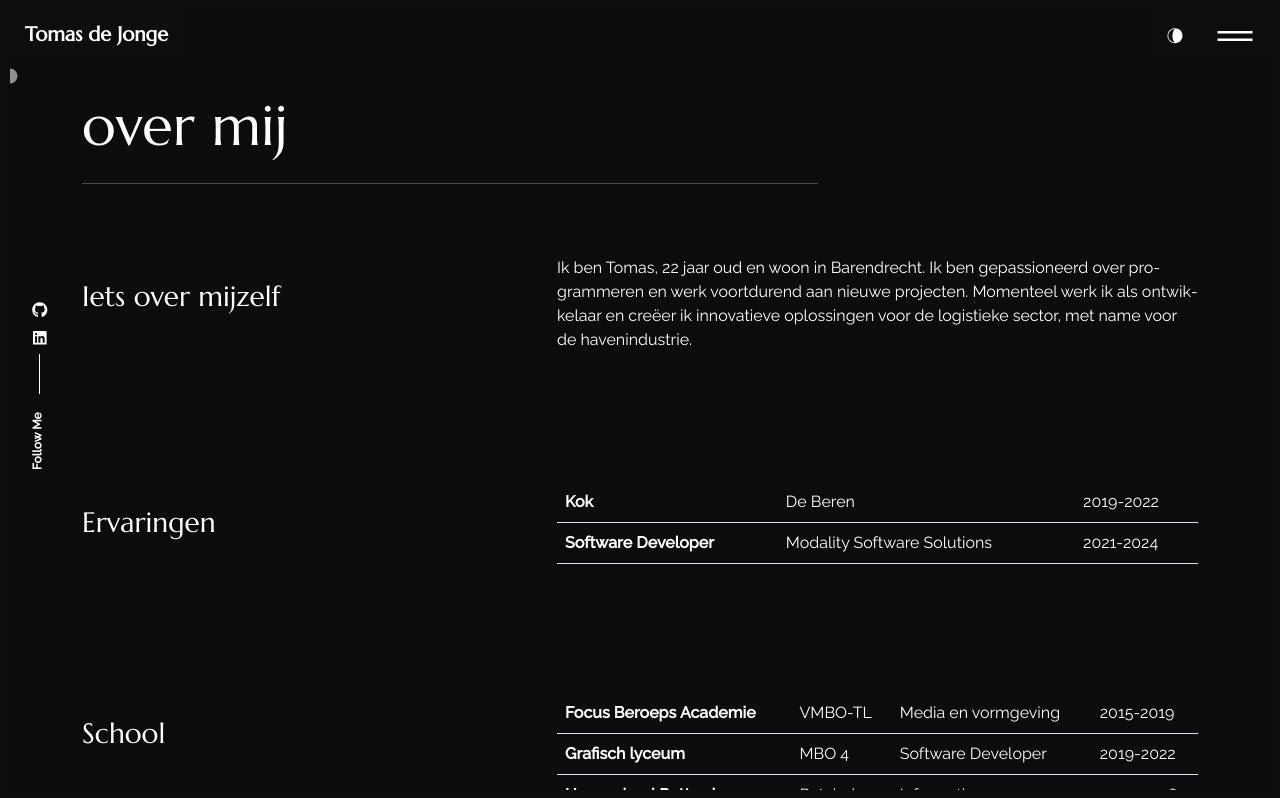
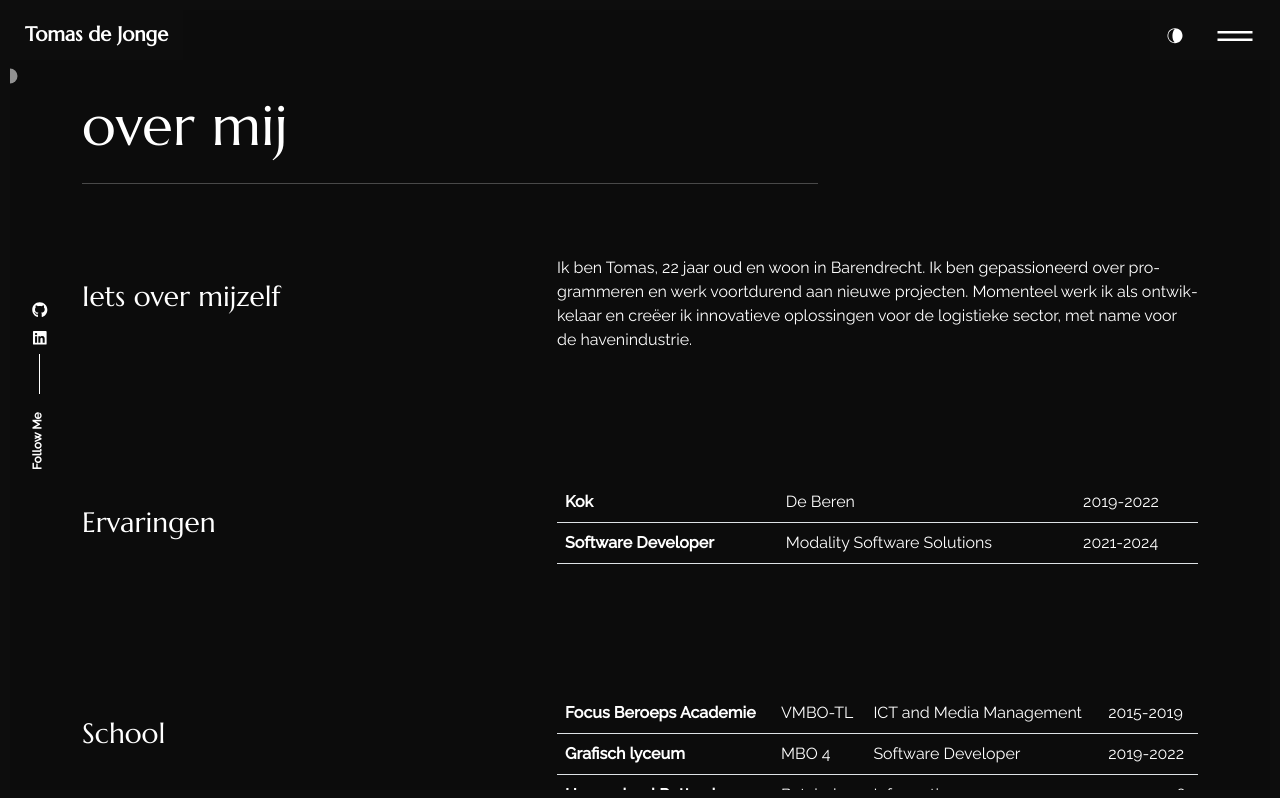
Before and after one commit to DevRobbinHood/portfolio, a React (Create React App) app: page /about in a window 1280 px wide. Shown: the top 798 px of the page. Built offline with nearby package versions, Linux system fonts and the light colour scheme.

Commit message:
Update content_option.js

```diff
--- a/src/content_option.js
+++ b/src/content_option.js
@@ -36,7 +36,7 @@ const worktimeline = [
 const schoolTimeLine = [
     {
         school: "Focus Beroeps Academie",
-        type: "Media en vormgeving",
+        type: "ICT and Media Management",
         degree: "VMBO-TL",
         date: "2015-2019",
     },
@@ -96,12 +96,7 @@ const dataportfolio = [{
 const contactConfig = {
     YOUR_EMAIL: "tomasdejonge@gmail.com",
     YOUR_FONE: "+31 6 41889289",
-    description: "Bedankt voor je bezoek aan mijn portfolio! Heb je vragen, opmerkingen, of wil je samenwerken aan een project? Ik hoor graag van je.",
-    // creat an emailjs.com account
-    // check out this tutorial https://www.emailjs.com/docs/examples/reactjs/
-    YOUR_SERVICE_ID: "service_id",
-    YOUR_TEMPLATE_ID: "template_id",
-    YOUR_USER_ID: "user_id",
+    description: "Bedankt voor je bezoek aan mijn portfolio! Heb je vragen, opmerkingen, of wil je samenwerken aan een project? Ik hoor graag van je."
 };
 
 const socialprofils = {
```
